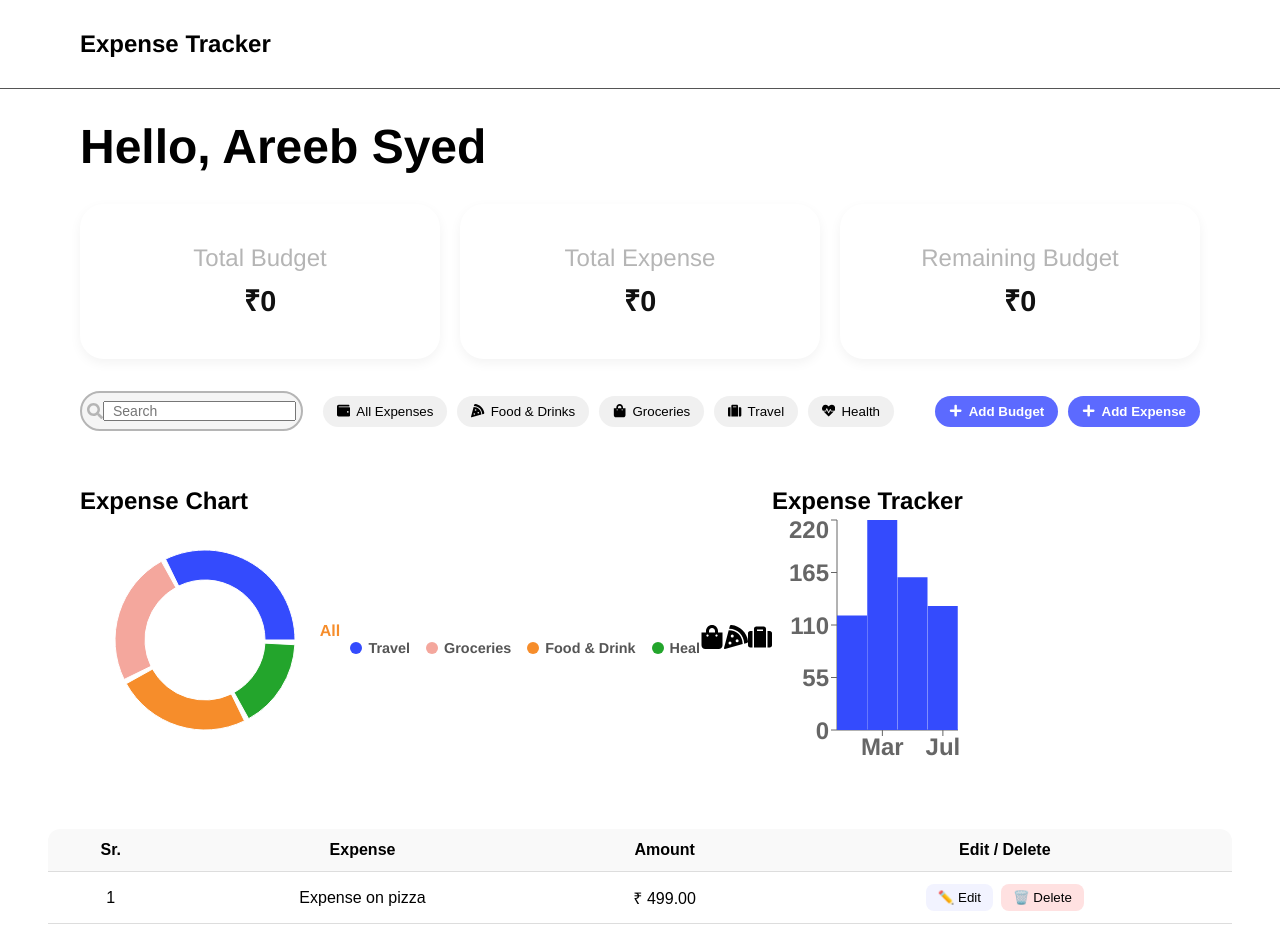
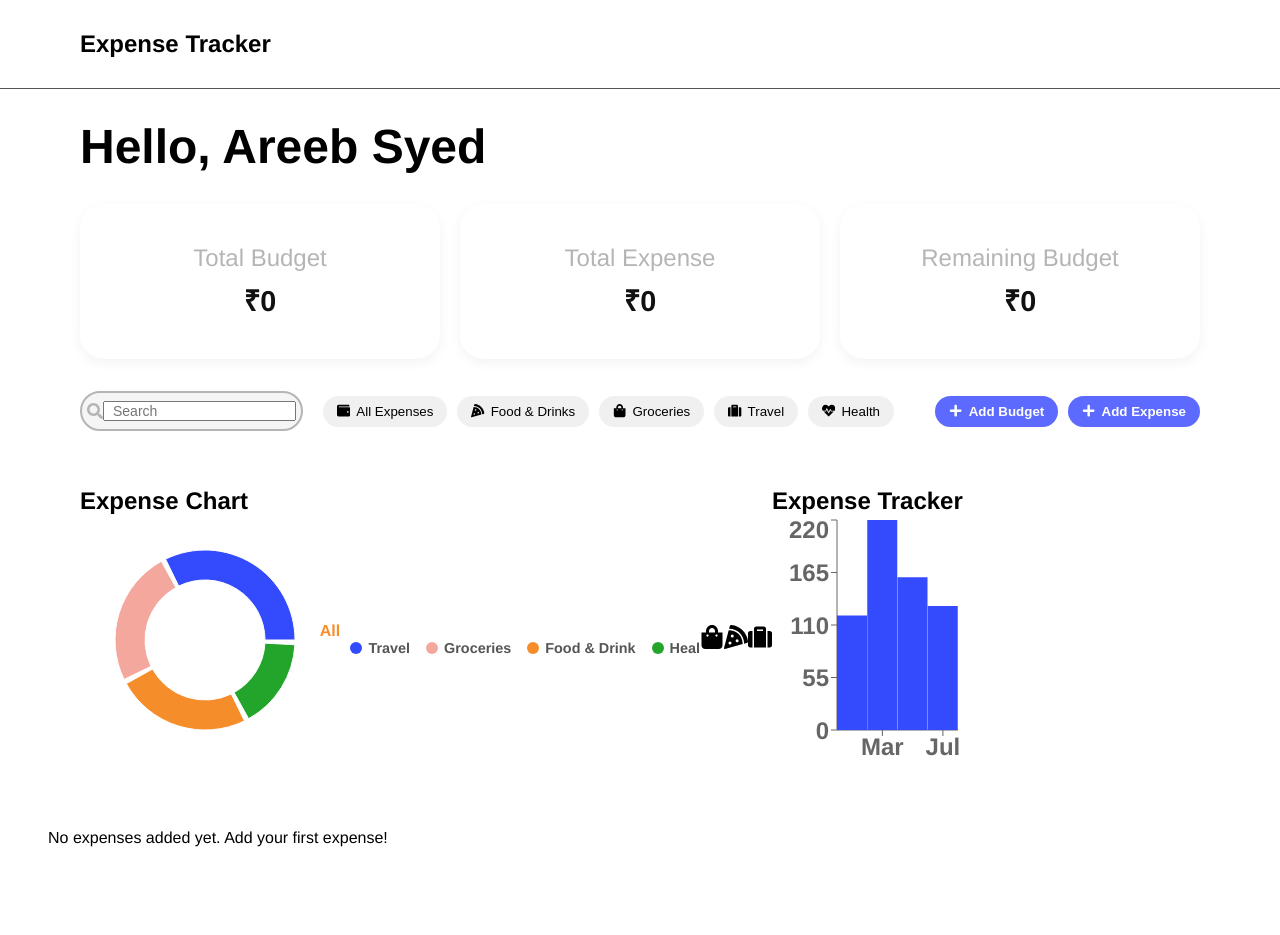
Before and after one commit to SyedA23/Expense-Tracker, a React (Vite) app: page / in a window 1280 px wide. Shown: the top 935 px of the page. After the commit the page ends 895 px from the top, so only its background shows below. Built offline with nearby package versions, Linux system fonts and the light colour scheme.

Commit message:
Fix changes in the expenselist component

```diff
--- a/src/components/ExpenseList.jsx
+++ b/src/components/ExpenseList.jsx
@@ -1,34 +1,42 @@
-import React, { useState } from 'react';
-import './ExpenseList.css';
+import React from "react";
+import DeleteConfirmationModal from "./DeleteConfirmationModal";
+import "./ExpenseList.css";
 
-const ExpenseList = () => {
-  const [expenses, setExpenses] = useState([
-    { id: 1, name: 'Expense on pizza', amount: 499.00 },
-    { id: 2, name: 'Expense on pizza', amount: 499.00 },
-    { id: 3, name: 'Expense on pizza', amount: 499.00 },
-    { id: 4, name: 'Expense on pizza', amount: 499.00 },
-    { id: 5, name: 'Expense on pizza', amount: 499.00 }
-  ]);
+const ExpenseList = ({ expenses = [], onDeleteExpense, onEditExpense }) => {
+  const [showDeleteModal, setShowDeleteModal] = React.useState(false);
+  const [selectedExpenseId, setSelectedExpenseId] = React.useState(null);
 
-  const handleEdit = (id) => {
-    console.log("Edit", id);
-    // Logic to open edit modal or inline edit
+  const handleDeleteClick = (id) => {
+    setSelectedExpenseId(id);
+    setShowDeleteModal(true);
   };
 
-  const handleDelete = (id) => {
-    const updated = expenses.filter(expense => expense.id !== id);
-    setExpenses(updated);
+  const handleConfirmDelete = () => {
+    onDeleteExpense(selectedExpenseId);
+    setShowDeleteModal(false);
+    setSelectedExpenseId(null);
+  };
+
+  const handleCancelDelete = () => {
+    setShowDeleteModal(false);
+    setSelectedExpenseId(null);
   };
 
   return (
     <div className="expense-table-wrapper">
+      {expenses.length === 0 ? (
+        <p className="no-expenses">
+          No expenses added yet. Add your first expense!
+        </p>
+      ) : (
         <table className="expense-table">
           <thead>
             <tr>
               <th>Sr.</th>
               <th>Expense</th>
               <th>Amount</th>
-            <th>Edit / Delete</th>
+              <th>Date</th>
+              <th>Actions</th>
             </tr>
           </thead>
           <tbody>
@@ -36,12 +44,19 @@ const ExpenseList = () => {
               <tr key={expense.id}>
                 <td>{index + 1}</td>
                 <td>{expense.name}</td>
-              <td>₹ {expense.amount.toFixed(2)}</td>
-              <td>
-                <button className="edit-btn" onClick={() => handleEdit(expense.id)}>
+                <td>₹{expense.amount.toLocaleString("en-IN")}</td>
+                <td>{new Date(expense.date).toLocaleDateString()}</td>
+                <td className="action-buttons">
+                  <button
+                    className="edit-btn"
+                    onClick={() => onEditExpense(expense.id)}
+                  >
                     ✏️ Edit
                   </button>
-                <button className="delete-btn" onClick={() => handleDelete(expense.id)}>
+                  <button
+                    className="delete-btn"
+                    onClick={() => handleDeleteClick(expense.id)}
+                  >
                     🗑️ Delete
                   </button>
                 </td>
@@ -49,6 +64,13 @@ const ExpenseList = () => {
             ))}
           </tbody>
         </table>
+      )}
+
+      <DeleteConfirmationModal
+        showModal={showDeleteModal}
+        onCancel={handleCancelDelete}
+        onConfirm={handleConfirmDelete}
+      />
     </div>
   );
 };
```
Lines whose indentation alone changed are shown as unchanged.
